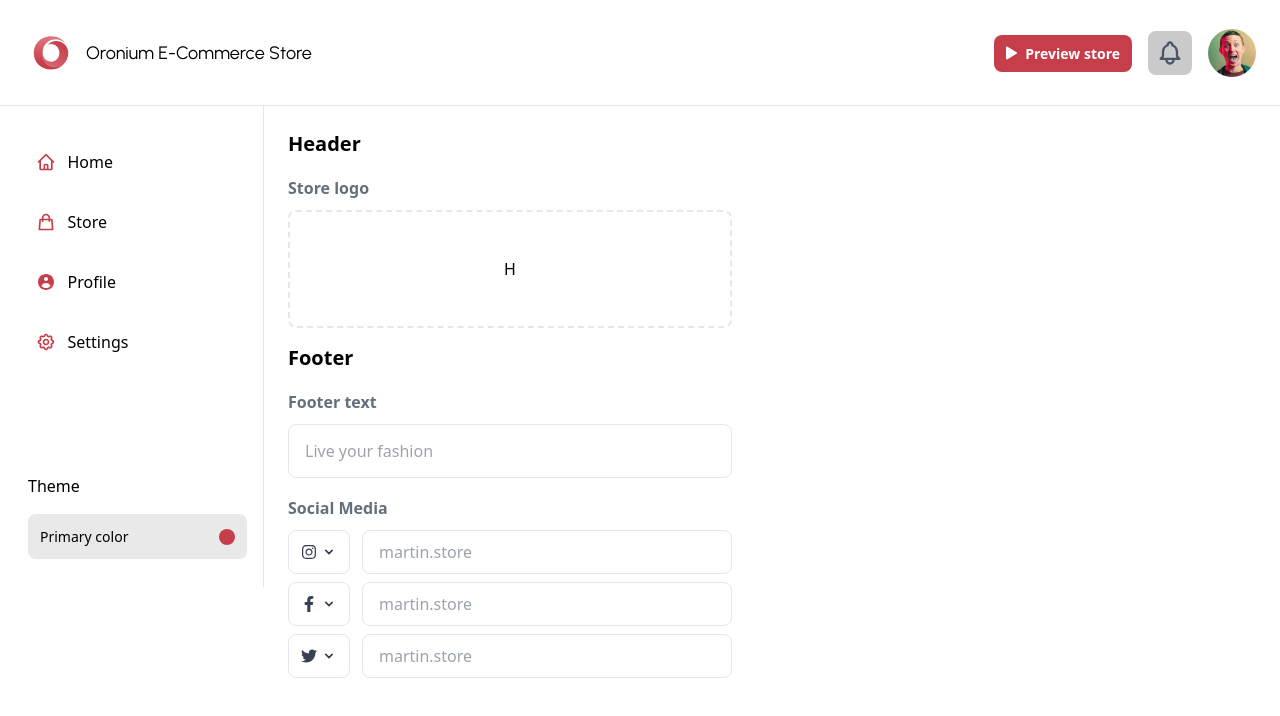
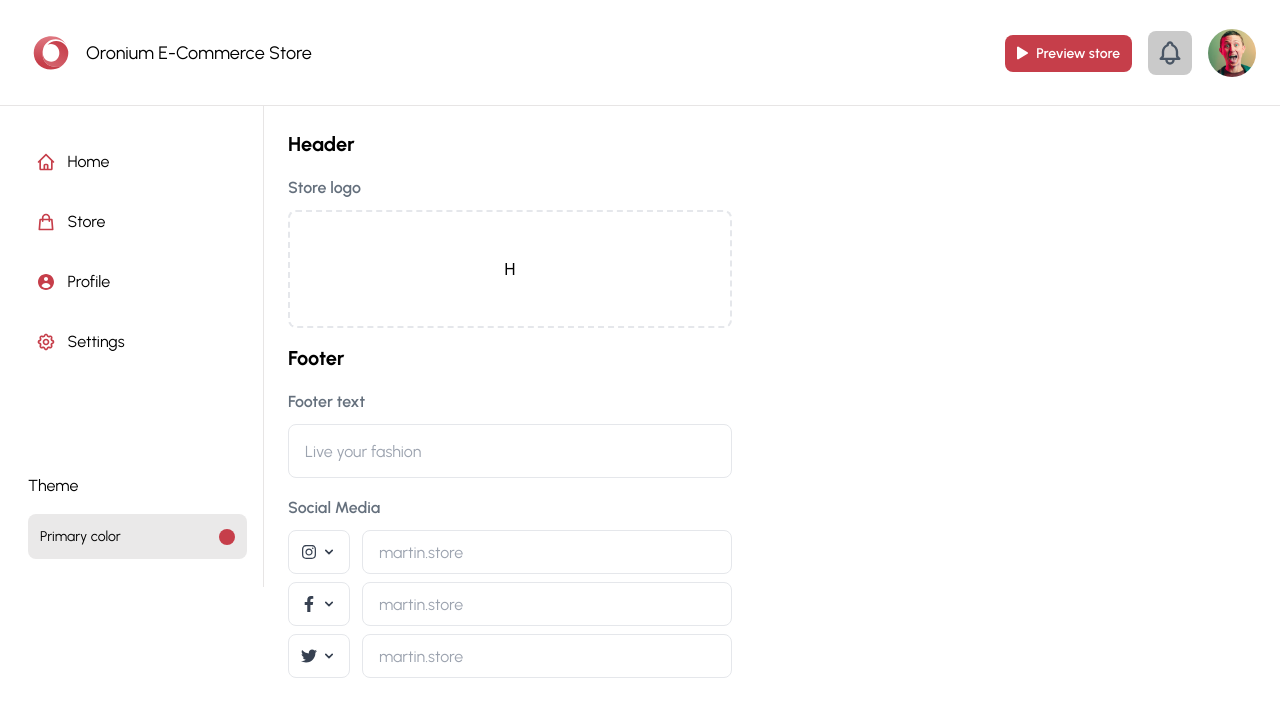
Before and after one commit to Abinsonsuresh/Ecommerce-Dashboard-Oronium, a Next.js app: page / in a window 1280 px wide. Shown: the top 716 px of the page. Built offline with nearby package versions, Linux system fonts and the light colour scheme.

Commit message:
font fix

```diff
--- a/src/Pages/Home/Main/MainHome.jsx
+++ b/src/Pages/Home/Main/MainHome.jsx
@@ -14,10 +14,10 @@ const MainHome = () => {
         <div className='p-6 max-w-[492px] '>
           {/* HEADER SECTION */}
           <div>
-            <h2 className='mb-4 text-[20px] font-[700] leading-[28px]'>Header</h2>
+            <h2 className='mb-4 text-[20px] font-[700] UrbanistFont leading-[28px]'>Header</h2>
 
             <div>
-              <span className='text-[16px] font-[600] leading-[28px] text-[#29384bb9]'>Store logo</span>
+              <span className='text-[16px] font-[600] leading-[28px] UrbanistFont text-[#29384bb9]'>Store logo</span>
               <div className='h-[118px] w-full rounded-[8px] border-2 flex justify-center items-center  border-dashed mt-2'>
                 <p>H</p>
               </div>
@@ -27,12 +27,12 @@ const MainHome = () => {
 
           {/* FOOTER SECTION */}
           <div>
-            <h2 className='my-4 text-[20px] font-[700] leading-[28px] '>Footer</h2>
+            <h2 className='my-4 text-[20px] font-[700] UrbanistFont leading-[28px] '>Footer</h2>
 
             <div>
-              <span className='text-[16px] font-[600] leading-[28px] text-[#29384bb9]'>Footer text</span>
+              <span className='text-[16px] font-[600] UrbanistFont leading-[28px] text-[#29384bb9]'>Footer text</span>
               <div className='mt-2'>
-                <input type="text" className='w-full h-[54px] p-[16px] border-[1px] outline-none rounded-[8px]' placeholder='Live your fashion' />
+                <input type="text" className='w-full h-[54px] UrbanistFont p-[16px] border-[1px] outline-none rounded-[8px]' placeholder='Live your fashion' />
               </div>
             </div>
           </div>
@@ -40,14 +40,14 @@ const MainHome = () => {
           {/* SOCIAL MEDIA SECTION */}
 
           <div className='mt-4'>
-            <span className='text-[16px] font-[600] leading-[28px] text-[#29384bb9]'>Social Media</span>
+            <span className='text-[16px] font-[600] leading-[28px] UrbanistFont text-[#29384bb9]'>Social Media</span>
             <div >
               {
                 SMIcons.map((com) => {
                   return (
                     <div key={com.id} className='flex items-center gap-3 mt-2'>
                       <DropDownBtn com={com} />
-                      <input type="text" className='max-w-[388px] md:w-[388px] h-[44px] py-[11px] px-[16px] border-[1px] outline-none rounded-[8px]' placeholder='martin.store' />
+                      <input type="text" className='max-w-[388px] UrbanistFont md:w-[388px] h-[44px] py-[11px] px-[16px] border-[1px] outline-none rounded-[8px]' placeholder='martin.store' />
                     </div>
                   )
                 })
--- a/src/components/Global/Button/MainBtn/MButton.jsx
+++ b/src/components/Global/Button/MainBtn/MButton.jsx
@@ -4,7 +4,7 @@ const MButton = ({text,icon}) => {
     <div>
         <button className='flex items-center gap-2 w-full px-3 py-2 rounded-lg bg-[#C63E4A] '>
             {icon}
-            <span className='text-[14px] font-[600] leading-[21px] text-white'>{text}</span>
+            <span className='text-[14px] font-[600] UrbanistFont leading-[21px] text-white'>{text}</span>
         </button>
     </div>
   )
--- a/src/components/Sidebar/Main/Sidebar.jsx
+++ b/src/components/Sidebar/Main/Sidebar.jsx
@@ -20,7 +20,7 @@ const Sidebar = () => {
                                         <span className={selectedItem === com.id ? 'bg-[#e3a9ae] rounded-lg p-2' : ''}>
                                             {com.icon}
                                         </span>
-                                        <span className='text-[16px] leading-[24px]'>{com.item}</span>
+                                        <span className='text-[16px] UrbanistFont leading-[24px]'>{com.item}</span>
                                     </div>
                                 </div>
                             )
@@ -29,9 +29,9 @@ const Sidebar = () => {
 
                 </div>
                     <div className='flex flex-col justify-start mt-[84px] py-[12px] pl-[12px]'>
-                        <span>Theme</span>
+                        <span className='UrbanistFont'>Theme</span>
                         <div className='flex items-center mt-4 rounded-[8px] bg-[#eae9e9] p-[12px] justify-between'>
-                            <span className='text-[14px]'>Primary color</span>
+                            <span className='text-[14px] UrbanistFont'>Primary color</span>
                             <svg width="16" height="16" viewBox="0 0 16 16" fill="none" xmlns="http://www.w3.org/2000/svg">
                                 <circle cx="8" cy="8" r="8" fill="#C63E4A" />
                             </svg>
```
